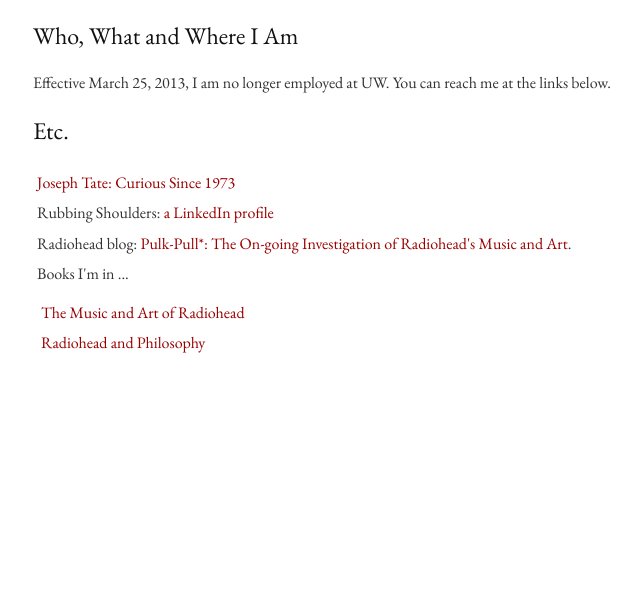
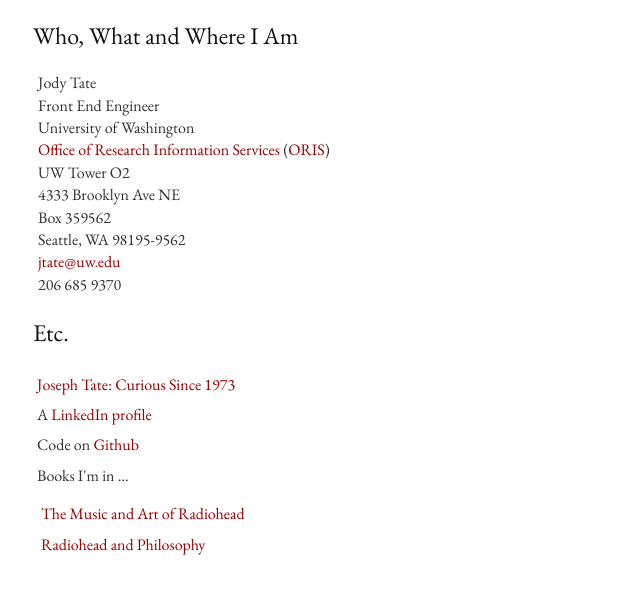
Before and after one commit to jodytate/staff.washington.edu-jtate, a plain HTML site: page index.html in a window 1280 px wide. Shown: the part 69-662 px from the top of the page, without its empty margins (127-768 px from the left). Drawn offline with nearby package versions, Linux system fonts and the light colour scheme.

Commit message:
updated contact info

```diff
--- a/index.html
+++ b/index.html
@@ -2,13 +2,13 @@
 
 <head>
 	<meta charset="utf-8">
-	<meta http-equiv="X-UA-Compatible" content="IE=edge,chrome=1">
+	<meta http-equiv="X-UA-Compatible" content="IE=edge">
 
 	<title>jody : joseph matthew tate : uw information technology</title>
 	<meta name="description" content="Jody Tate's work website">
 	<meta name="author" content="Jody Tate">
 
-    <meta name="viewport" content="width=device-width">
+    <meta name="viewport" content="width=device-width, initial-scale=1">
 
 	<link rel="stylesheet" href="styles.css">
 	<link href="http://fonts.googleapis.com/css?family=EB+Garamond" rel="stylesheet">
@@ -27,14 +27,25 @@
 
 		<h2>Who, What and Where I Am</h2>
 
-		Effective March 25, 2013, I am no longer employed at UW. You can reach me at the links below.
+		<p>
+			Jody Tate<br/>
+			Front End Engineer<br/>
+			University of Washington<br/>
+			<a href="http://www.washington.edu/research/">Office of Research Information Services</a> (<a href="http://www.washington.edu/research/oris">ORIS</a>)<br/>
+			UW Tower O2<br/>
+			4333 Brooklyn Ave NE<br/>
+			Box 359562<br/>
+			Seattle, WA 98195-9562<br/>
+			<a mailto="jtate@uw.edu">jtate@uw.edu</a><br/>
+			206 685 9370
+		</p>
 
 		<h2>Etc.</h2>
 
 			<ul>
 				<li><a href="http://josephtate.com/">Joseph Tate: Curious Since 1973</a></li>
-				<li>Rubbing Shoulders: <a href="http://www.linkedin.com/in/josephtate">a LinkedIn profile</a></li>
-				<li>Radiohead blog: <a href="http://pulk-pull.org/">Pulk-Pull*: The On-going Investigation of Radiohead's Music and Art</a>.</li>
+				<li>A <a href="http://www.linkedin.com/in/josephtate">LinkedIn profile</a></li>
+				<li>Code on <a href="https://github.com/jodytate">Github</a>
 				<li>Books I'm in ...
 				    <ul>
 				    <li><a href="http://www.amazon.com/exec/obidos/ASIN/0754639800/pulkpullanong-20/">The Music and Art of Radiohead</a></li>
@@ -48,11 +59,13 @@
 	</div> <!--! end of #container -->
 
 
-  <script> // Change UA-XXXXX-X to be your site's ID
-    window._gaq = [['_setAccount','UA-16154255-1'],['_trackPageview'],['_trackPageLoadTime']];
-    Modernizr.load({
-      load: ('https:' == location.protocol ? '//ssl' : '//www') + '.google-analytics.com/ga.js'
-    });
+  <script>
+   (function(b,o,i,l,e,r){b.GoogleAnalyticsObject=l;b[l]||(b[l]=
+    function(){(b[l].q=b[l].q||[]).push(arguments)});b[l].l=+new Date;
+    e=o.createElement(i);r=o.getElementsByTagName(i)[0];
+    e.src='//www.google-analytics.com/analytics.js';
+    r.parentNode.insertBefore(e,r)}(window,document,'script','ga'));
+    ga('create','UA-16154255-1');ga('send','pageview');
   </script>
 
 </body>
```
